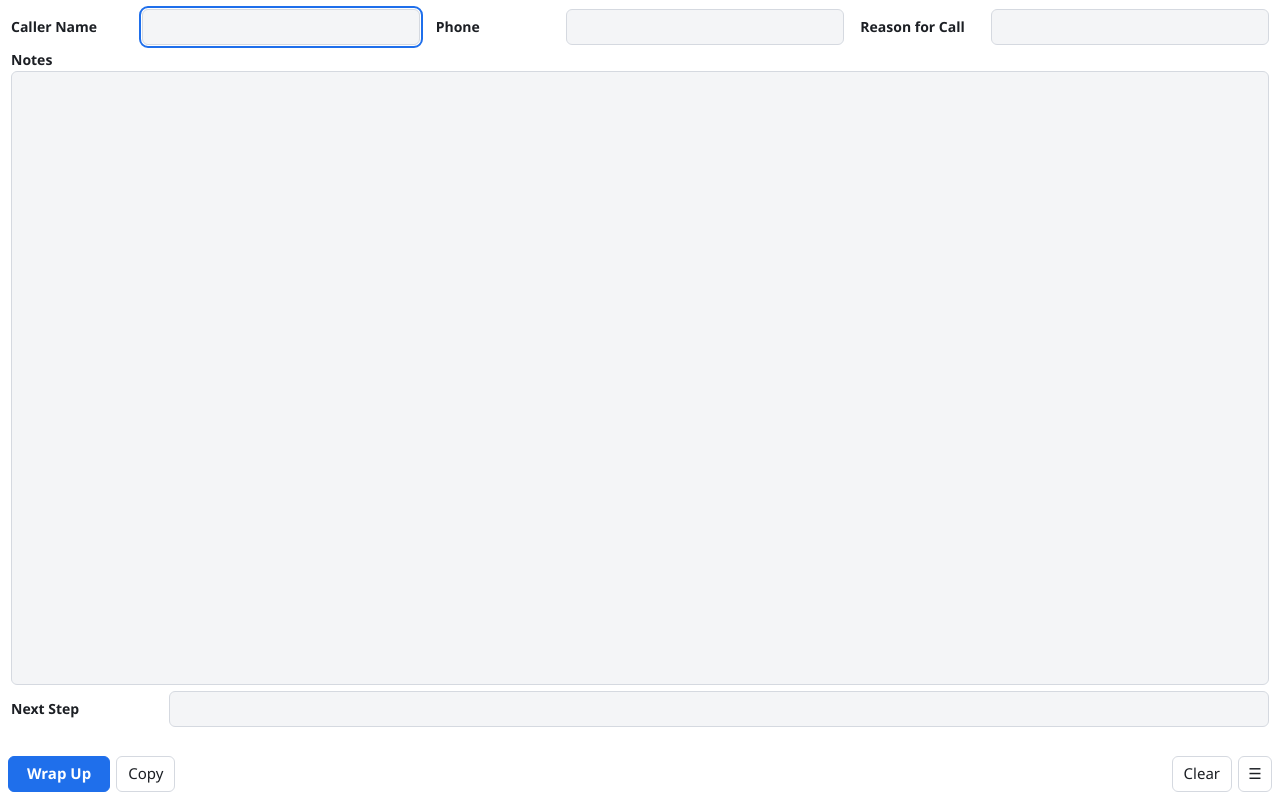
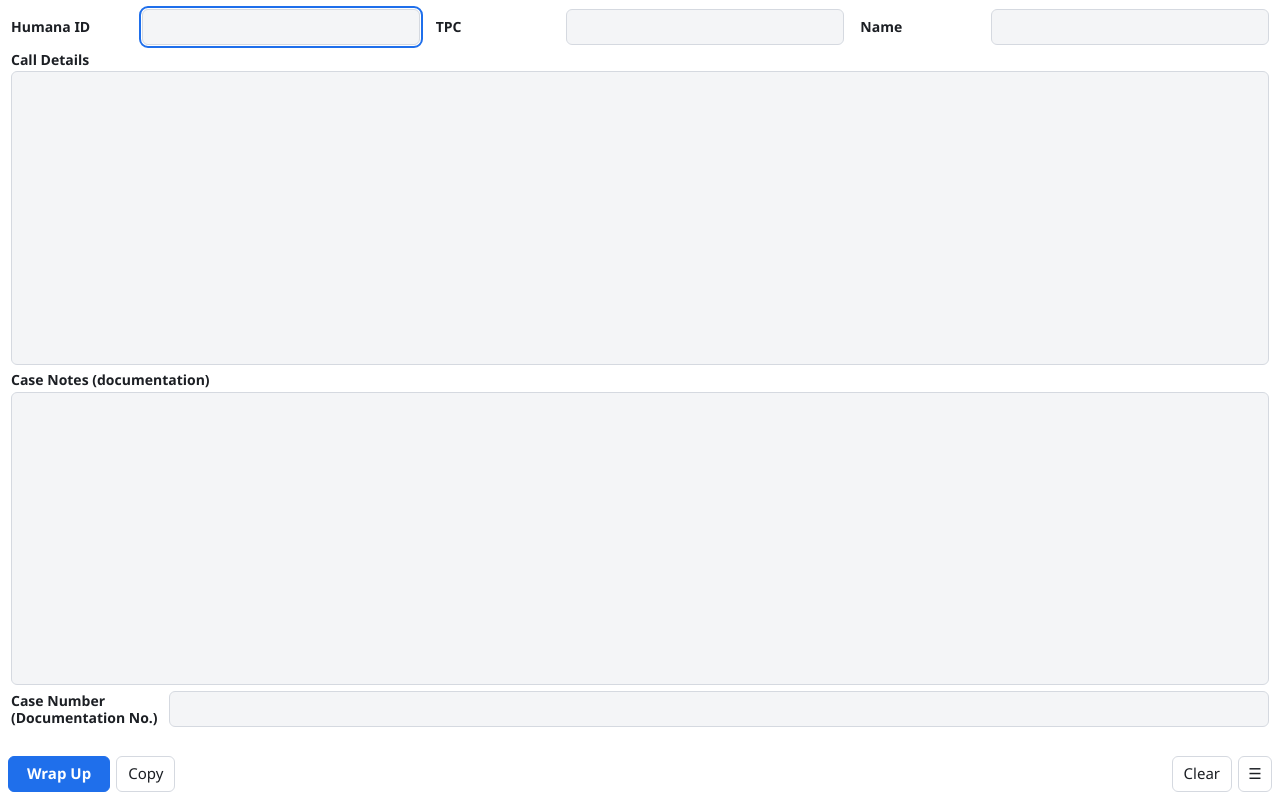
Before and after one commit to ehrin08/ease-note, a plain HTML site: page index.html in a window 1280 px wide. Drawn offline with Linux system fonts and the light colour scheme.

Commit message:
Use the real call template as the default fields
Defaults are now Humana ID, TPC, Name, Call Details, Case Notes
(documentation) and Case Number (Documentation No.). Adds a Reset to
default button in the template editor.

Co-Authored-By: Claude Fable 5.2 <noreply@anthropic.com>

```diff
--- a/index.html
+++ b/index.html
@@ -108,6 +108,7 @@
   <div id="templateRows"></div>
   <div class="actions">
     <button id="addField" type="button">+ Add field</button>
+    <button id="resetTemplate" type="button" title="Put back the built-in fields. Nothing changes until you save.">Reset to default</button>
     <span class="spacer"></span>
     <button id="cancelTemplate" type="button">Cancel</button>
     <button id="saveTemplate" type="button" class="primary">Save template</button>
@@ -117,7 +118,7 @@
 <dialog id="docDialog">
   <h2>Edit documentation</h2>
   <p class="muted" style="margin:0 0 8px">Write the sentence once. Click a field below to insert it. On Wrap Up, Ease fills it in and copies it for you to paste.</p>
-  <textarea id="docText" rows="3" aria-label="Documentation sentence" placeholder="Pt called to {Reason for Call}. {Next Step}."></textarea>
+  <textarea id="docText" rows="3" aria-label="Documentation sentence" placeholder="Pt called to {Call Details}."></textarea>
   <div id="docChips" class="chips"></div>
   <p id="docExample" class="muted"></p>
   <div class="actions">
@@ -137,11 +138,12 @@
   var NL = '\r\n';
   var SEPARATOR = '========================================';
   var DEFAULT_TEMPLATE = [
-    { id: 'f1', label: 'Caller Name', multi: false },
-    { id: 'f2', label: 'Phone', multi: false },
-    { id: 'f3', label: 'Reason for Call', multi: false },
-    { id: 'f4', label: 'Notes', multi: true },
-    { id: 'f5', label: 'Next Step', multi: false }
+    { id: 'f1', label: 'Humana ID', multi: false },
+    { id: 'f2', label: 'TPC', multi: false },
+    { id: 'f3', label: 'Name', multi: false },
+    { id: 'f4', label: 'Call Details', multi: true },
+    { id: 'f5', label: 'Case Notes (documentation)', multi: true },
+    { id: 'f6', label: 'Case Number (Documentation No.)', multi: false }
   ];
 
   var $ = function (id) { return document.getElementById(id); };
@@ -518,6 +520,10 @@
     editing.push({ id: newId(), label: '', multi: false });
     renderRows(editing.length - 1);
   });
+  $('resetTemplate').addEventListener('click', function () {
+    editing = DEFAULT_TEMPLATE.map(function (f) { return { id: f.id, label: f.label, multi: f.multi }; });
+    renderRows();
+  });
   $('cancelTemplate').addEventListener('click', function () { dialog.close(); });
   $('saveTemplate').addEventListener('click', function () {
     syncEditing();
```
Also changed, not shown: 1 other file.
